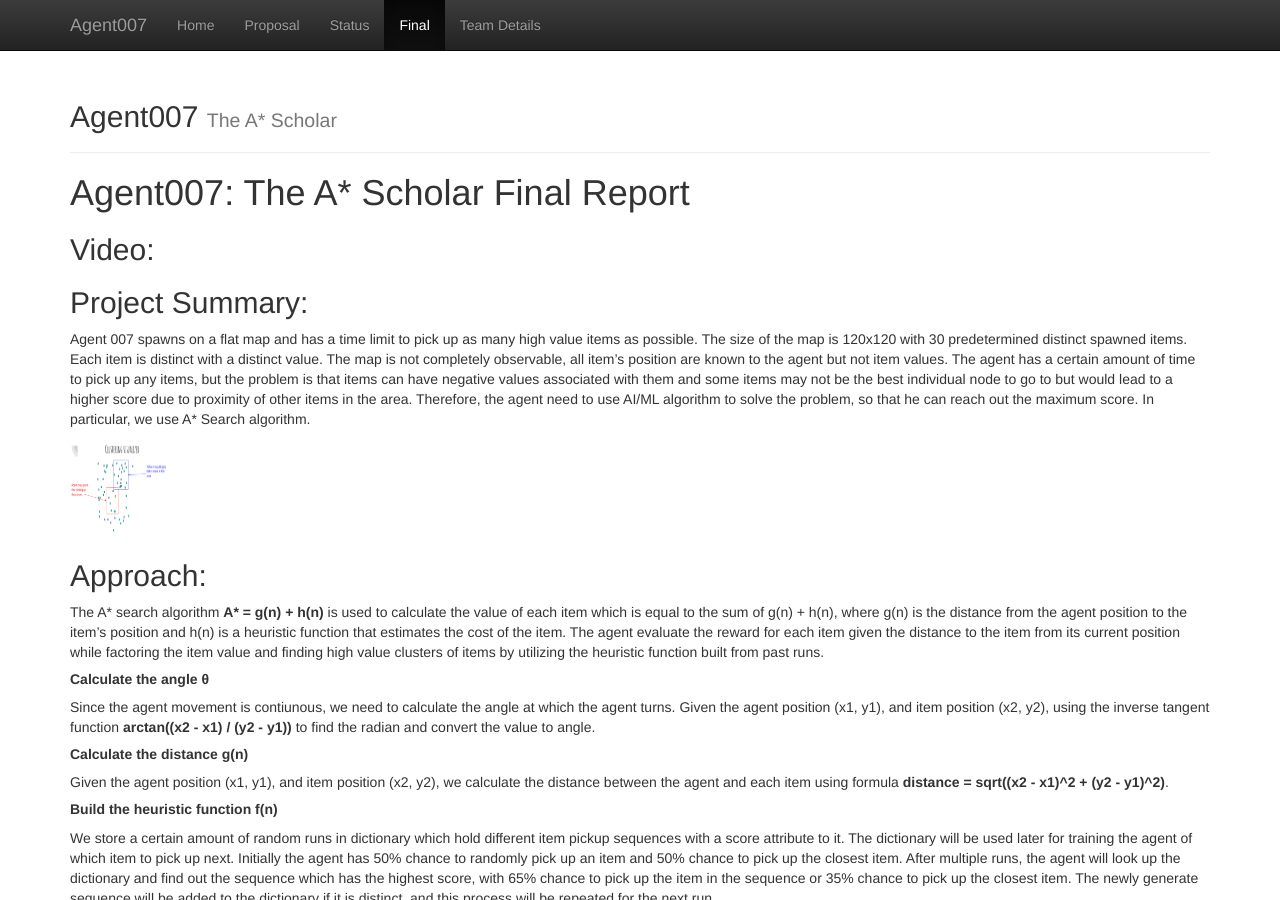
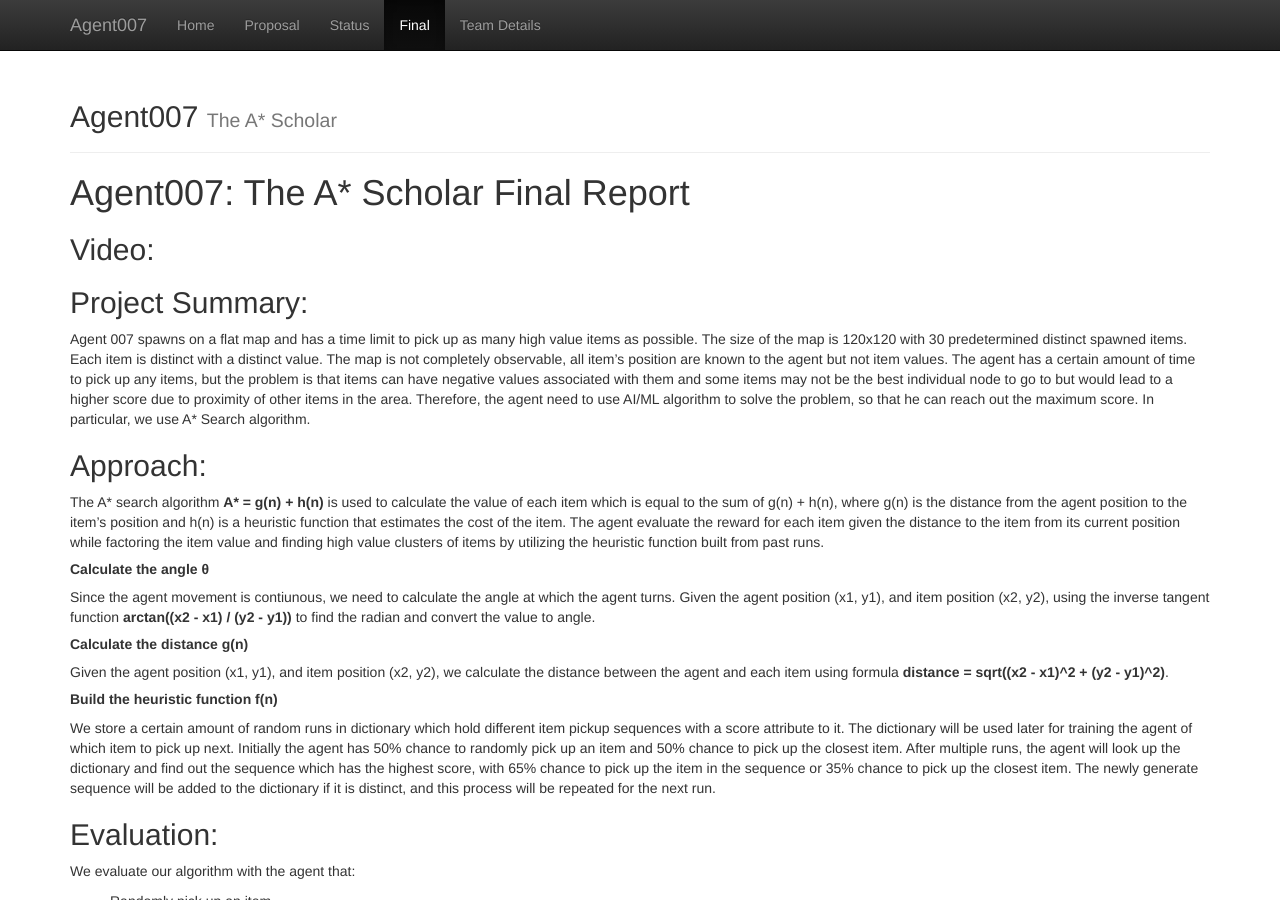
Before and after one commit to KumarHX/Agent007, a Jekyll site: the page built from docs/final.md, in a window 1280 px wide and 900 px high. Built offline with Jekyll 4.4.1, drawn with Linux system fonts in a browser that asks for light colours.

Commit message:
Update final.md

```diff
--- a/docs/final.md
+++ b/docs/final.md
@@ -11,7 +11,6 @@ title:  Final
 Agent 007 spawns on a flat map and has a time limit to pick up as many high value items as possible. The size of the map is 120x120
 with 30 predetermined distinct spawned items. Each item is distinct with a distinct value. The map is not completely observable, all item's position are known to the agent but not item values. The agent has a certain amount of time to pick up any items, but the problem is that items can have negative values associated with them and some items may not be the best individual node to go to but would lead to a higher score due to proximity of other items in the area. Therefore, the agent need to use AI/ML algorithm to solve the problem, so that he can reach out the maximum score. In particular, we use A* Search algorithm.
 
-![test image size](ClusteringVisualized.png){:height="100px" width="100px"}
 
 ## Approach:
 The A* search algorithm **A* = g(n) + h(n)** is used to calculate the value of each item which is equal to the sum of g(n) + h(n), where g(n) is the distance from the agent position to the item's position and h(n) is a heuristic function that estimates the cost of the item. The agent evaluate the reward for each item given the distance to the item from its current position while factoring the item value and finding high value clusters of items by utilizing the heuristic function built from past runs.
```
